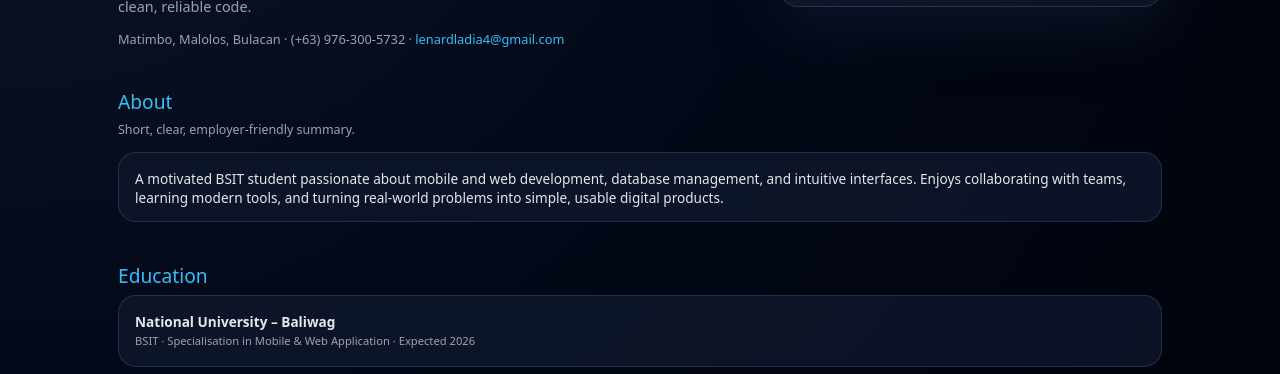
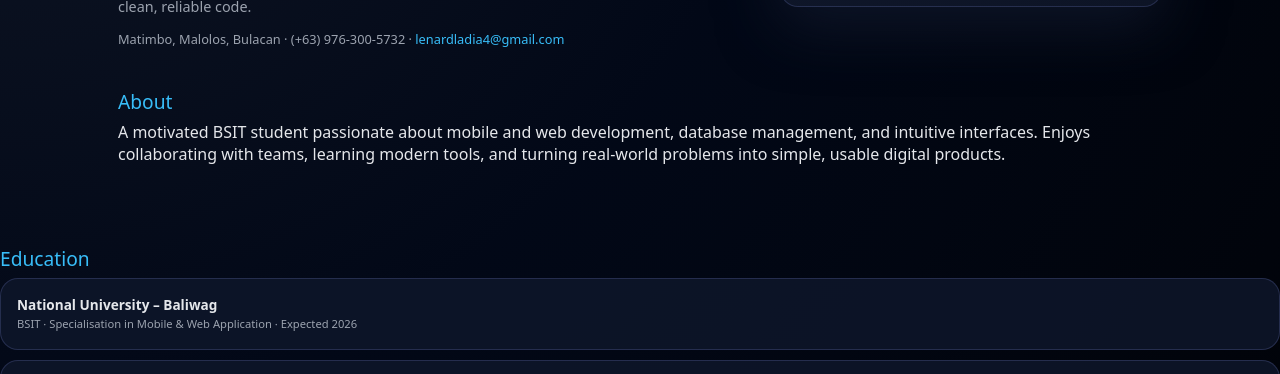
Before and after one commit to lenard0519/lenard0519.github.io, a plain HTML site: page index.html in a window 1280 px wide. Shown: the part 405-779 px from the top of the page. Drawn offline with Linux system fonts and the light colour scheme.

Commit message:
Update index.html

```diff
--- a/index.html
+++ b/index.html
@@ -226,8 +226,6 @@
 
     <section id="about">
       <h3>About</h3>
-      <p class="sub">Short, clear, employer-friendly summary.</p>
-      <div class="card">
         <p>
           A motivated BSIT student passionate about mobile and web development, database management,
           and intuitive interfaces. Enjoys collaborating with teams, learning modern tools, and turning
```
